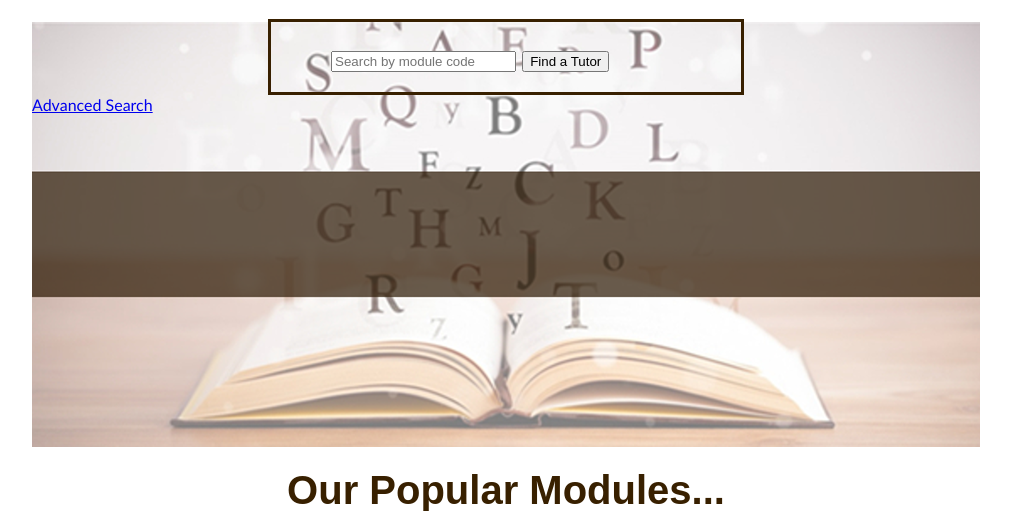
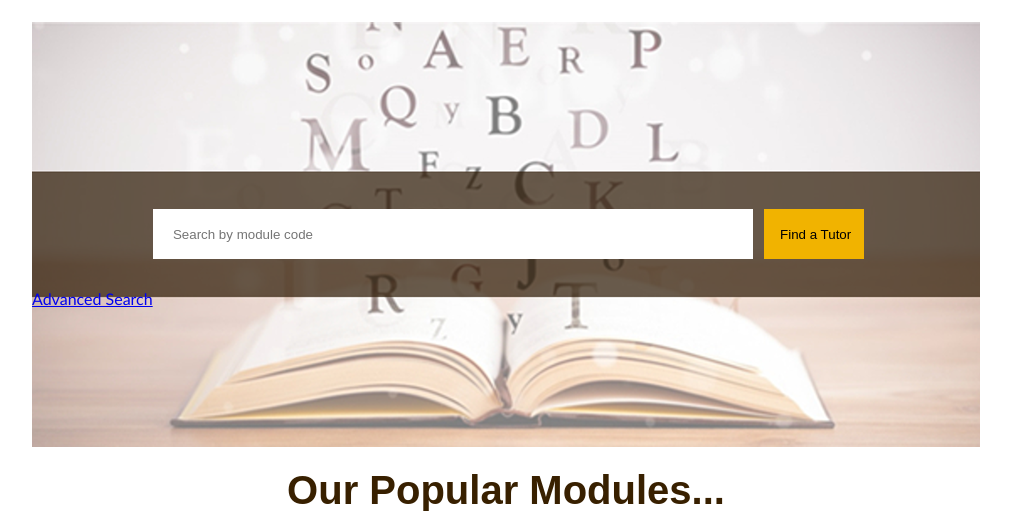
Before and after one commit to janelsun/PTPT, a Django app: template PTPT/web/templates/web/index.html in a window 1280 px wide. Shown: the part 188-699 px from the top of the page, without its empty margins (134-1145 px from the left). Run offline with Django 3.2, Linux system fonts and the light colour scheme; the template is opened without the code that fills it, so the values that code supplies are empty; some web fonts are replaced.

Commit message:
Update style.css

```diff
--- a/PTPT/web/static/web/style.css
+++ b/PTPT/web/static/web/style.css
@@ -85,6 +85,41 @@ h1 {
     width: 75%;
     height: 430px;
     background: url('images/search_bg.png') no-repeat center;
+}
+
+.search_modules_index input[type=text], select{
+	width:600px;
+	height: 50px;
+	padding: 15px 20px;
+	margin: 10px 5px;
+	display: inline-block;
+	border: none;
+	box-sizing: border-box;
+}
+
+.search_modules_index input[type=submit]{
+	width:100px;
+	height: 50px;
+	background-color: #f1b300;
+	color: black;
+	padding: 10px 16px;
+	margin 50px 0;
+	border:none;
+	cursor: pointer;
+	display: inline-block;
+}
+
+.search_modules_index input[type=submit]:hover {
+	background-color: #f1bb00;
+}
+
+.search_modules_index form{
+	text-align:center;
+	width: 100%;
+	border: none;
+	margin: auto;
+	font-size: x-large;
+	padding: 180px 30px 20px 0px;
 }
 
 
@@ -229,6 +264,10 @@ form{
     margin: auto;
 }
 
+.adv_search{
+    background: url('images/mainbg.png') center no-repeat;
+    height: 900px;
+}
 .adv_search form {
     width: 550px;
     border: solid #382000;
```
